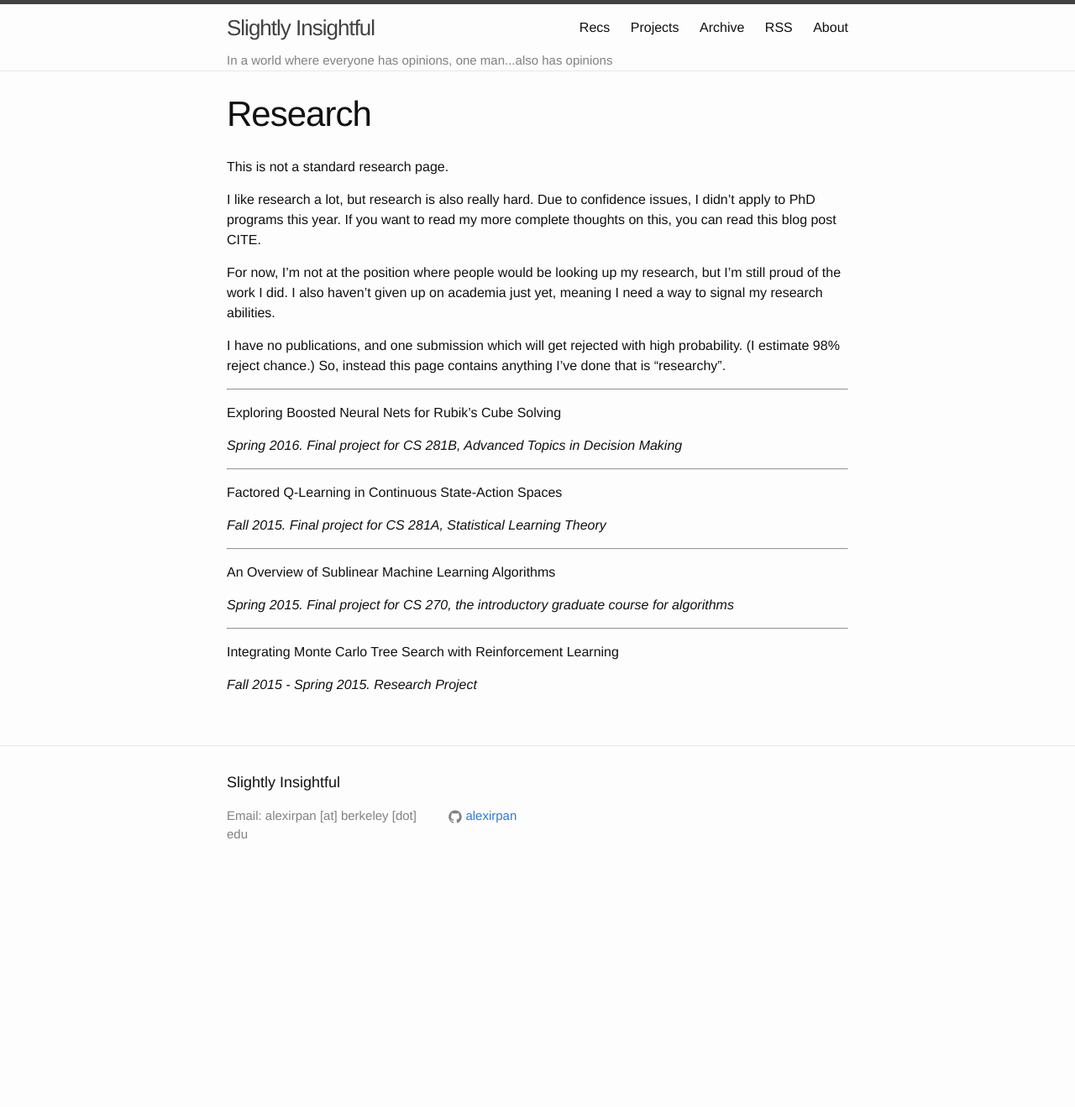
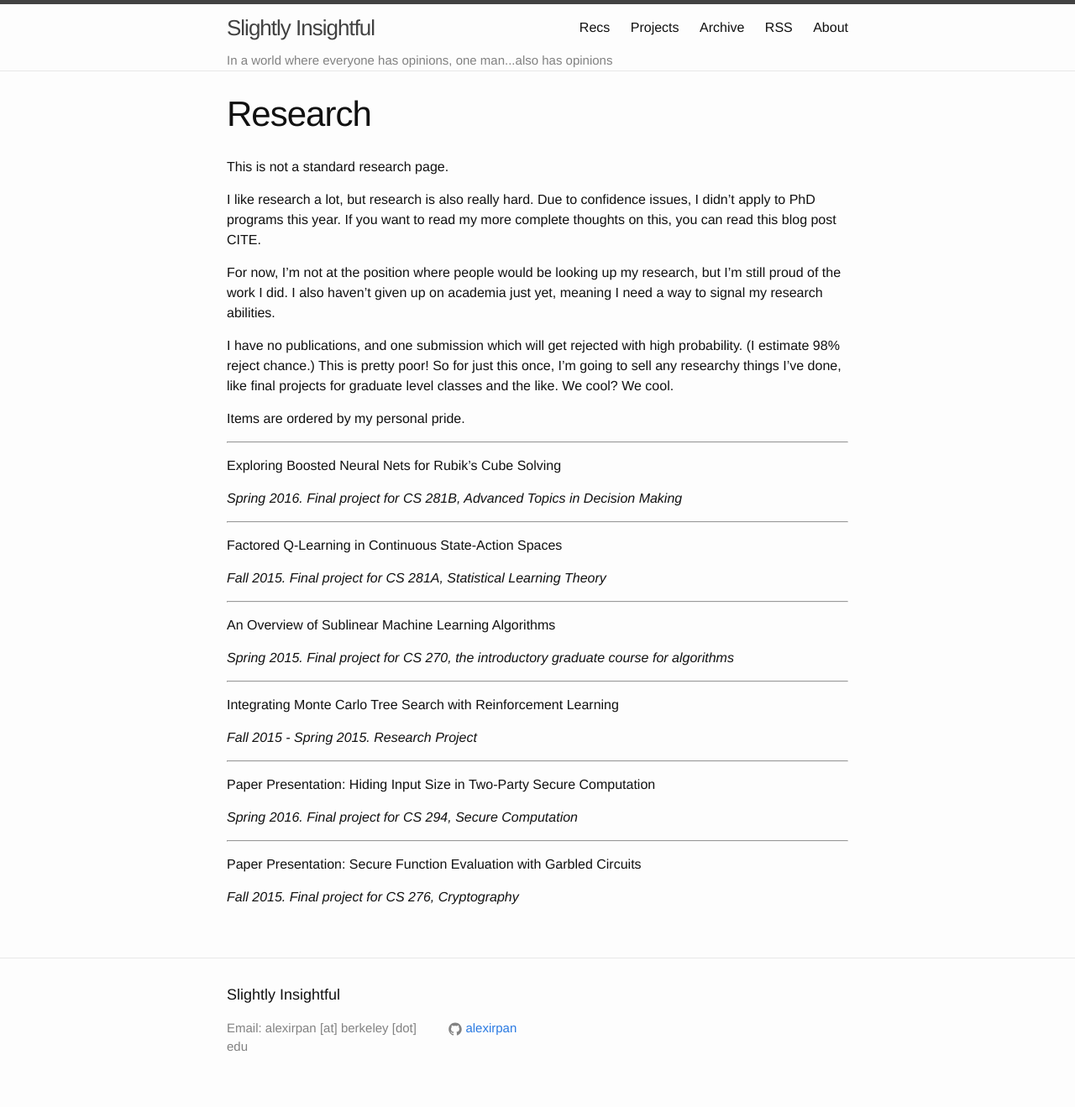
Before and after one commit to alexirpan/alexirpan.github.io, a Jekyll site: the page built from research.md, in a window 1280 px wide. Shown: the whole page at 84% size. Built offline with Jekyll 4.4.1, drawn with Linux system fonts in a browser that asks for light colours; before the commit the page ends 1066 px from its top, so only the background shows below that.

Commit message:
Restarting work on this page

```diff
--- a/research.md
+++ b/research.md
@@ -16,8 +16,11 @@ up on academia just yet, meaning I need a way to signal my research
 abilities.
 
 I have no publications, and one submission which will get rejected
-with high probability. (I estimate 98% reject chance.) So, instead
-this page contains anything I've done that is "researchy".
+with high probability. (I estimate 98% reject chance.) This is pretty poor!
+So for just this once, I'm going to sell any researchy things I've done, like
+final projects for graduate level classes and the like. We cool? We cool.
+
+Items are ordered by my personal pride.
 
 ---------------------------------------------
 
@@ -53,3 +56,21 @@ An Overview of Sublinear Machine Learning Algorithms
 Integrating Monte Carlo Tree Search with Reinforcement Learning
 
 *Fall 2015 - Spring 2015. Research Project*
+
+
+---------------------------------------------
+
+<p></p>
+
+Paper Presentation: Hiding Input Size in Two-Party Secure Computation
+
+*Spring 2016. Final project for CS 294, Secure Computation*
+
+
+---------------------------------------------
+
+<p></p>
+
+Paper Presentation: Secure Function Evaluation with Garbled Circuits
+
+*Fall 2015. Final project for CS 276, Cryptography*
```
